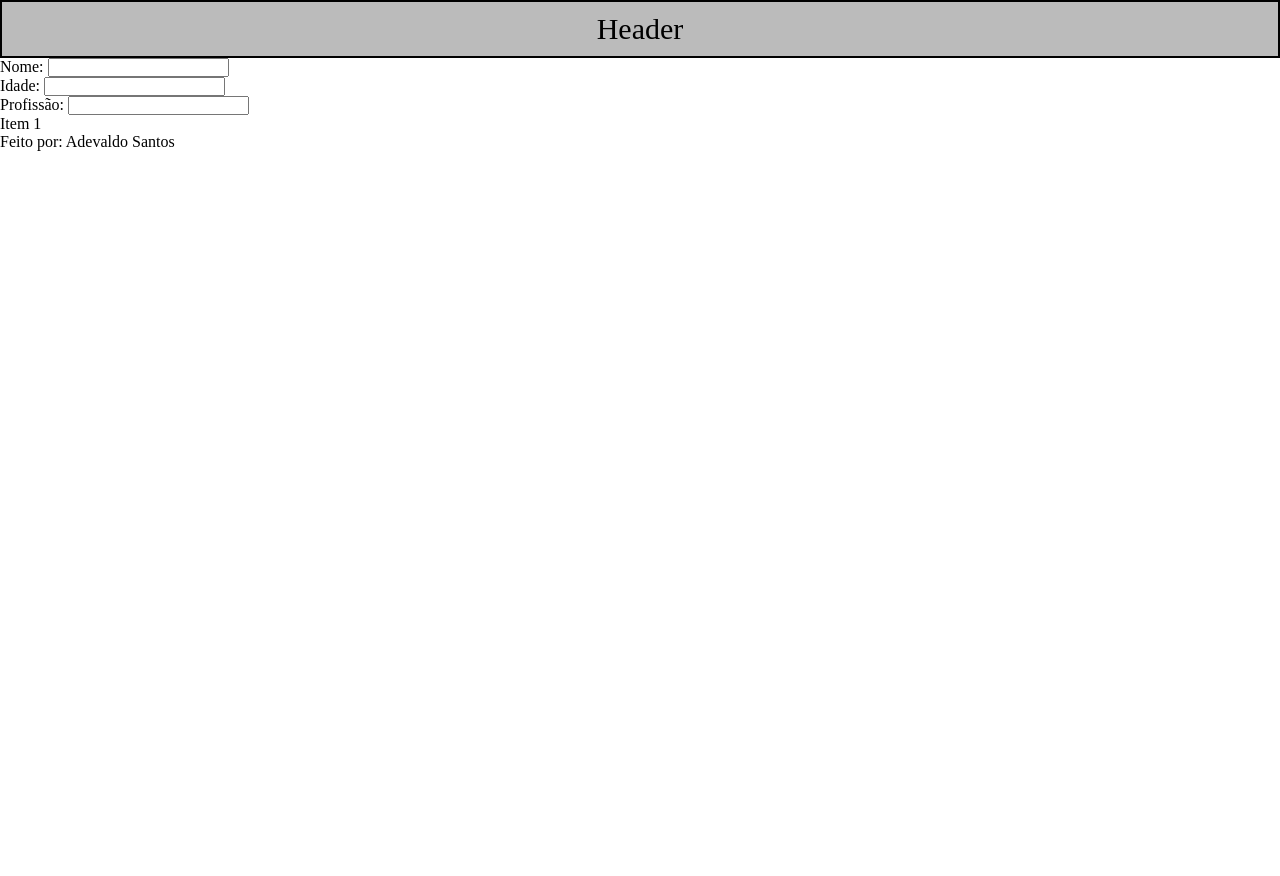
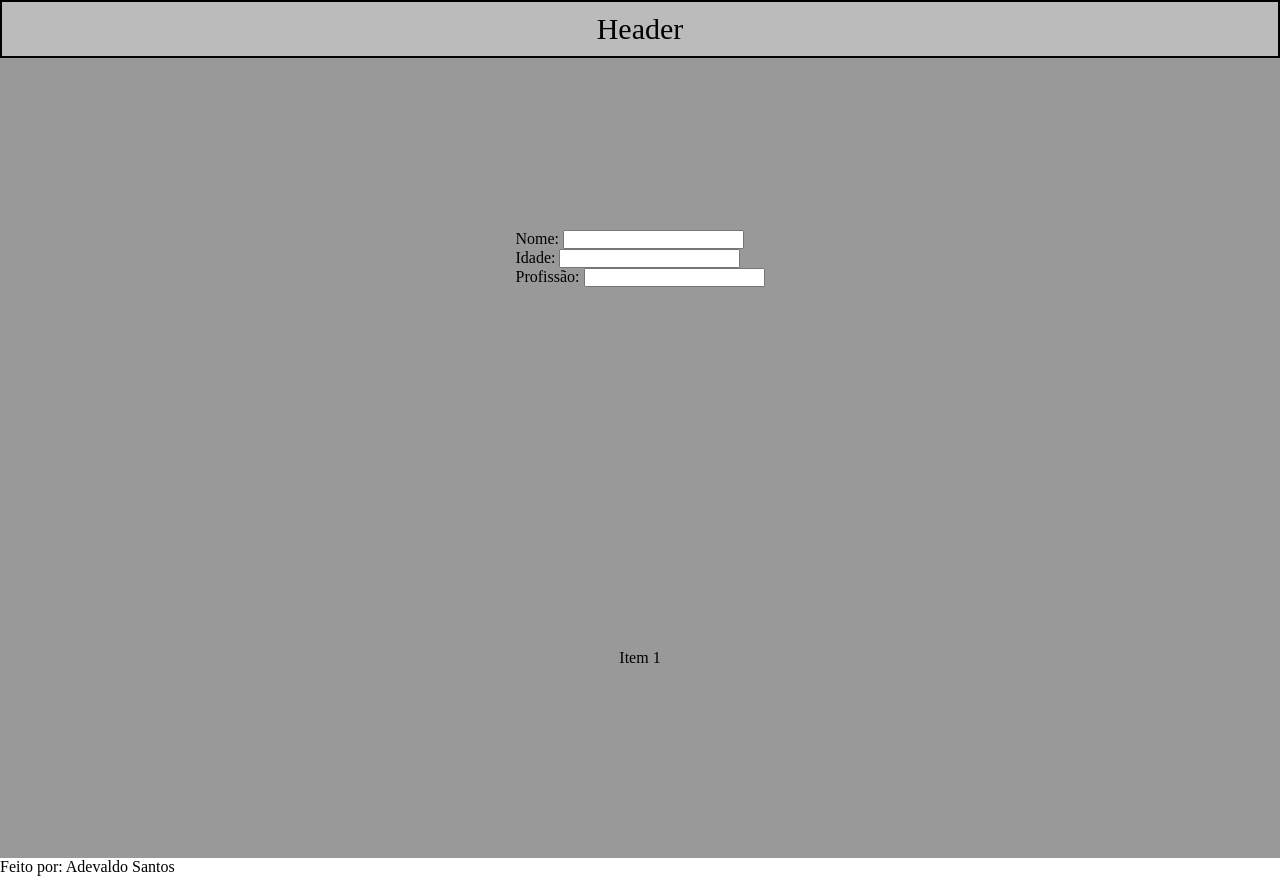
Before and after one commit to AdevaldoSantos/Cadastro, a plain HTML site: page cadastro/index.html in a window 1280 px wide. Before the commit the page ends 800 px from the top, so only its background shows below. Drawn offline with Linux system fonts and the light colour scheme.

Commit message:
Estilizando a section

```diff
--- a/cadastro/style.css
+++ b/cadastro/style.css
@@ -13,3 +13,11 @@
     font-size: 30px;
     border: 2px solid black;
 }
+section{
+    display: flex;
+    flex: 1 0 400px;
+    background-color: #999999;
+    justify-content: center;
+    align-items: center;
+    min-height: 50vh;
+}
```
